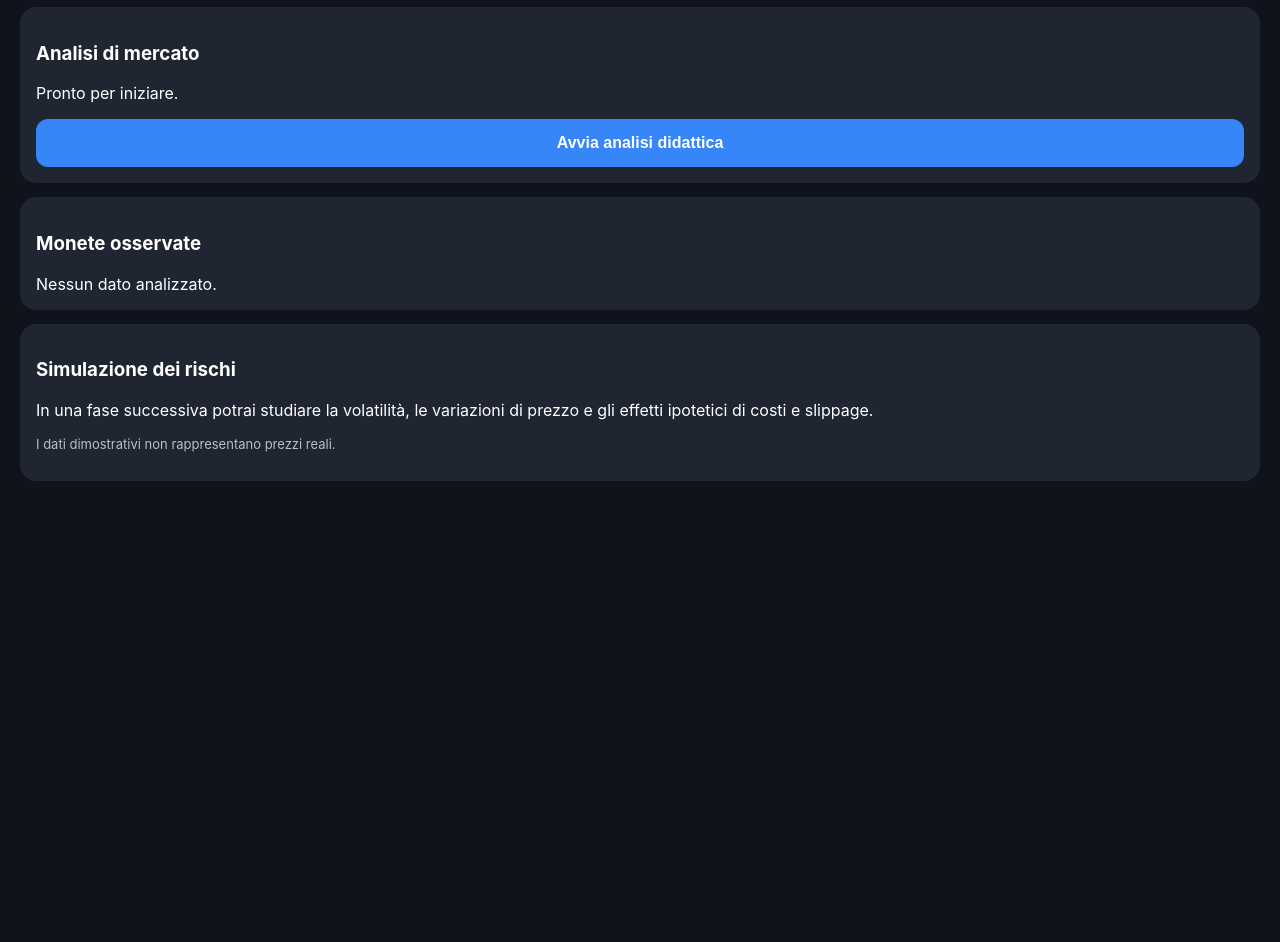
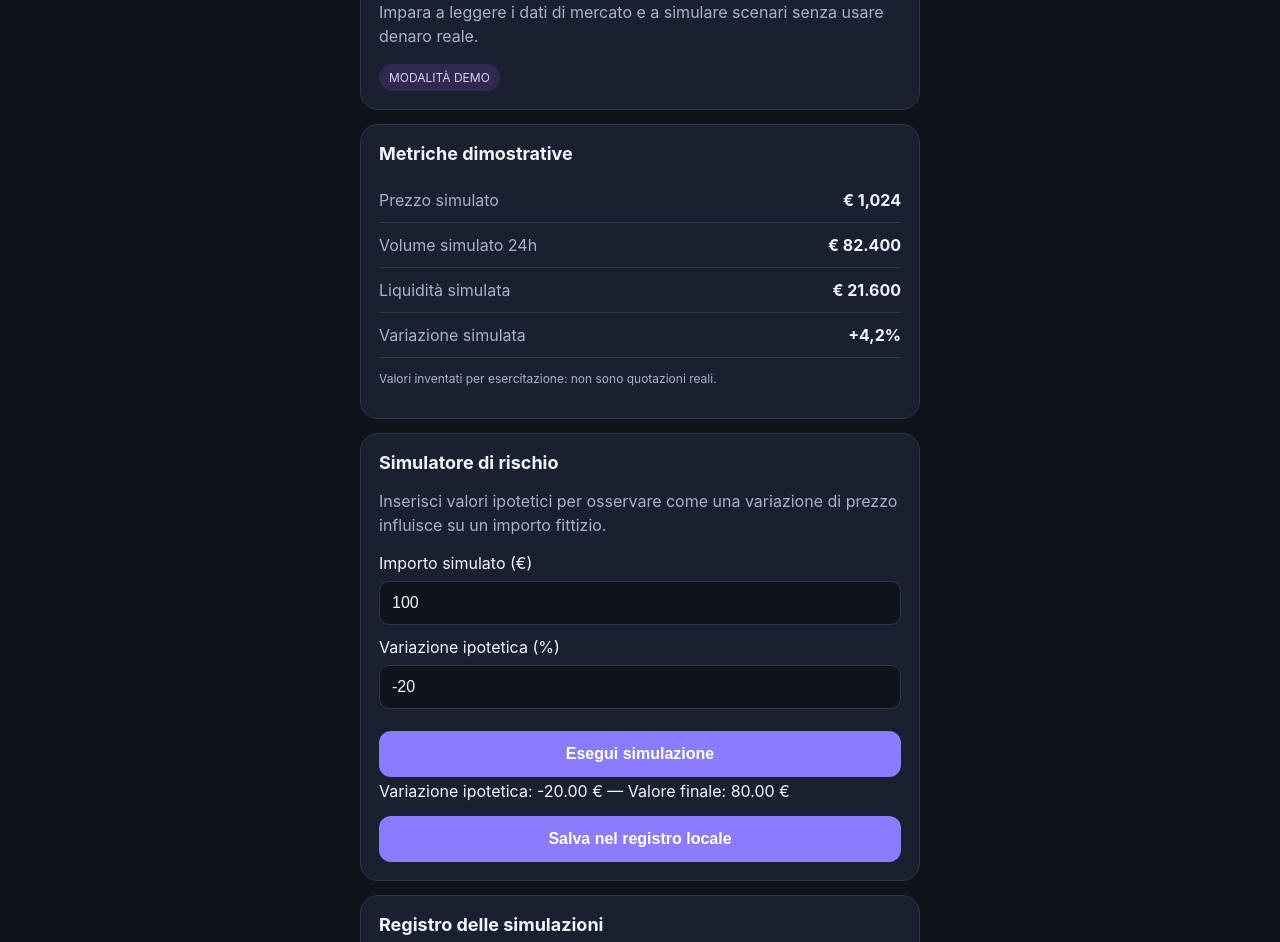
Before and after one commit to bvjtztpzc7-rgb/pumpfun-learning-lab, a plain HTML site: page index.html in a window 1280 px wide. Shown: the part 112-1054 px from the top of the page. Before the commit the page ends 800 px from the top, so only its background shows below. Drawn offline with Linux system fonts and the light colour scheme.

Commit message:
Update index.html

```diff
--- a/index.html
+++ b/index.html
@@ -4,98 +4,194 @@
 <head>
   <meta charset="UTF-8">
   <meta name="viewport" content="width=device-width, initial-scale=1">
-  <title>Pumpfun Learning Lab</title>
+  <title>Market Lab</title>
   <script src="https://telegram.org/js/telegram-web-app.js"></script>
   <style>
+    :root {
+      color-scheme: dark;
+      --bg: #10131c;
+      --panel: #1b2030;
+      --text: #f4f6ff;
+      --muted: #aab2c8;
+      --accent: #8b7cff;
+      --border: #30374b;
+    }
     * { box-sizing: border-box; }
     body {
       margin: 0;
-      padding: 20px;
-      background: var(--tg-theme-bg-color, #10131c);
-      color: var(--tg-theme-text-color, #ffffff);
-      font-family: -apple-system, sans-serif;
+      padding: 20px 15px 35px;
+      background: var(--bg);
+      color: var(--text);
+      font: 16px -apple-system, BlinkMacSystemFont, sans-serif;
     }
-    .card {
-      padding: 16px;
-      margin: 14px 0;
-      border-radius: 16px;
-      background: var(--tg-theme-secondary-bg-color, #202532);
+    .wrap { max-width: 560px; margin: auto; }
+    .top, .panel {
+      background: var(--panel);
+      border: 1px solid var(--border);
+      border-radius: 18px;
+      padding: 18px;
+      margin-bottom: 14px;
     }
-    button {
-      width: 100%;
-      padding: 15px;
-      border: 0;
-      border-radius: 12px;
-      background: var(--tg-theme-button-color, #3686f7);
-      color: var(--tg-theme-button-text-color, white);
-      font-size: 16px;
-      font-weight: bold;
+    .eyebrow {
+      color: var(--accent);
+      font-size: 12px;
+      font-weight: 800;
+      letter-spacing: 1.5px;
     }
-    .muted { opacity: .7; font-size: 13px; }
-    .row {
+    h1 { margin: 8px 0; font-size: 28px; }
+    h2 { margin: 0 0 14px; font-size: 18px; }
+    p { color: var(--muted); line-height: 1.5; }
+    .tag {
+      display: inline-block;
+      background: #302a52;
+      color: #d8d1ff;
+      border-radius: 20px;
+      padding: 6px 10px;
+      font-size: 12px;
+    }
+    .metric {
       display: flex;
       justify-content: space-between;
       gap: 12px;
       padding: 12px 0;
-      border-bottom: 1px solid #7774;
+      border-bottom: 1px solid var(--border);
     }
+    .metric:last-child { border: 0; }
+    .metric span { color: var(--muted); }
+    button {
+      width: 100%;
+      border: 0;
+      border-radius: 12px;
+      padding: 14px;
+      margin-top: 10px;
+      background: var(--accent);
+      color: white;
+      font-weight: 700;
+      font-size: 16px;
+    }
+    input {
+      width: 100%;
+      margin: 8px 0 12px;
+      padding: 12px;
+      border-radius: 10px;
+      border: 1px solid var(--border);
+      background: var(--bg);
+      color: var(--text);
+      font-size: 16px;
+    }
+    .result { line-height: 1.8; }
+    .small { font-size: 12px; }
+    .history { white-space: pre-line; line-height: 1.7; }
   </style>
 </head>
 <body>
-  <h2>🔬 Pumpfun Learning Lab</h2>
-  <p class="muted">
-    Laboratorio educativo · Nessun ordine reale
+<div class="wrap">
+  <header class="top">
+    <div class="eyebrow">MARKET LAB</div>
+    <h1>Il tuo laboratorio</h1>
+    <p>Impara a leggere i dati di mercato e a simulare scenari senza usare denaro reale.</p>
+    <span class="tag">MODALITÀ DEMO</span>
+  </header>
+
+  <section class="panel">
+    <h2>Metriche dimostrative</h2>
+    <div class="metric"><span>Prezzo simulato</span><strong>€ 1,024</strong></div>
+    <div class="metric"><span>Volume simulato 24h</span><strong>€ 82.400</strong></div>
+    <div class="metric"><span>Liquidità simulata</span><strong>€ 21.600</strong></div>
+    <div class="metric"><span>Variazione simulata</span><strong>+4,2%</strong></div>
+    <p class="small">Valori inventati per esercitazione: non sono quotazioni reali.</p>
+  </section>
+
+  <section class="panel">
+    <h2>Simulatore di rischio</h2>
+    <p>Inserisci valori ipotetici per osservare come una variazione di prezzo influisce su un importo fittizio.</p>
+
+    <label for="amount">Importo simulato (€)</label>
+    <input id="amount" type="number" min="1" max="1000000"
+      value="100" inputmode="decimal">
+
+    <label for="change">Variazione ipotetica (%)</label>
+    <input id="change" type="number" min="-100" max="1000"
+      value="-20" inputmode="decimal">
+
+    <button id="calculate">Esegui simulazione</button>
+    <div id="result" class="result" aria-live="polite"></div>
+    <button id="save">Salva nel registro locale</button>
+  </section>
+
+  <section class="panel">
+    <h2>Registro delle simulazioni</h2>
+    <div id="history" class="history">Nessuna simulazione salvata.</div>
+    <button id="clear">Cancella registro</button>
+  </section>
+
+  <p class="small">
+    Questo laboratorio è didattico. I risultati simulati non prevedono
+    i prezzi futuri e non costituiscono raccomandazioni finanziarie.
   </p>
+</div>
 
-  <div class="card">
-    <h3>Analisi di mercato</h3>
-    <p id="status">Pronto per iniziare.</p>
-    <button id="analyze">Avvia analisi didattica</button>
-  </div>
+<script>
+  const tg = window.Telegram?.WebApp;
+  tg?.ready();
+  tg?.expand();
 
-  <div class="card">
-    <h3>Monete osservate</h3>
-    <div id="results">
-      Nessun dato analizzato.
-    </div>
-  </div>
+  let lastResult = null;
+  let history = [];
 
-  <div class="card">
-    <h3>Simulazione dei rischi</h3>
-    <p>
-      In una fase successiva potrai studiare la volatilità,
-      le variazioni di prezzo e gli effetti ipotetici di
-      costi e slippage.
-    </p>
-    <p class="muted">
-      I dati dimostrativi non rappresentano prezzi reali.
-    </p>
-  </div>
+  const amount = document.getElementById("amount");
+  const change = document.getElementById("change");
+  const result = document.getElementById("result");
+  const historyEl = document.getElementById("history");
 
-  <script>
-    const app = window.Telegram?.WebApp;
-    app?.ready();
-    app?.expand();
+  function calculate() {
+    const a = Number(amount.value);
+    const c = Number(change.value);
 
-    document.getElementById("analyze").onclick = () => {
-      document.getElementById("status").textContent =
-        "Test dell'interfaccia completato.";
+    if (!Number.isFinite(a) || !Number.isFinite(c) ||
+        a <= 0 || a > 1000000 || c < -100 || c > 1000) {
+      result.textContent = "Inserisci valori validi nell'intervallo indicato.";
+      lastResult = null;
+      return;
+    }
 
-      document.getElementById("results").innerHTML = `
-        <div class="row">
-          <span>MONETA DEMO A</span>
-          <span>Dati illustrativi</span>
-        </div>
-        <div class="row">
-          <span>MONETA DEMO B</span>
-          <span>Dati illustrativi</span>
-        </div>
-        <div class="row">
-          <span>MONETA DEMO C</span>
-          <span>Dati illustrativi</span>
-        </div>
-      `;
-    };
-  </script>
+    const delta = a * c / 100;
+    const finalValue = a + delta;
+
+    lastResult = { a, c, delta, finalValue };
+
+    result.textContent =
+      `Variazione ipotetica: ${delta >= 0 ? "+" : ""}` +
+      `${delta.toFixed(2)} € — Valore finale: ` +
+      `${finalValue.toFixed(2)} €`;
+  }
+
+  function renderHistory() {
+    historyEl.textContent = history.length
+      ? history.map((h, i) =>
+          `${i + 1}. Importo ${h.a.toFixed(2)} € | ` +
+          `variazione ${h.c}% | risultato ${h.finalValue.toFixed(2)} €`
+        ).join("\n")
+      : "Nessuna simulazione salvata.";
+  }
+
+  document.getElementById("calculate").addEventListener("click", calculate);
+
+  document.getElementById("save").addEventListener("click", () => {
+    if (!lastResult) calculate();
+    if (!lastResult) return;
+
+    history.unshift(lastResult);
+    history = history.slice(0, 20);
+    renderHistory();
+  });
+
+  document.getElementById("clear").addEventListener("click", () => {
+    history = [];
+    renderHistory();
+  });
+
+  calculate();
+</script>
 </body>
 </html>
```
